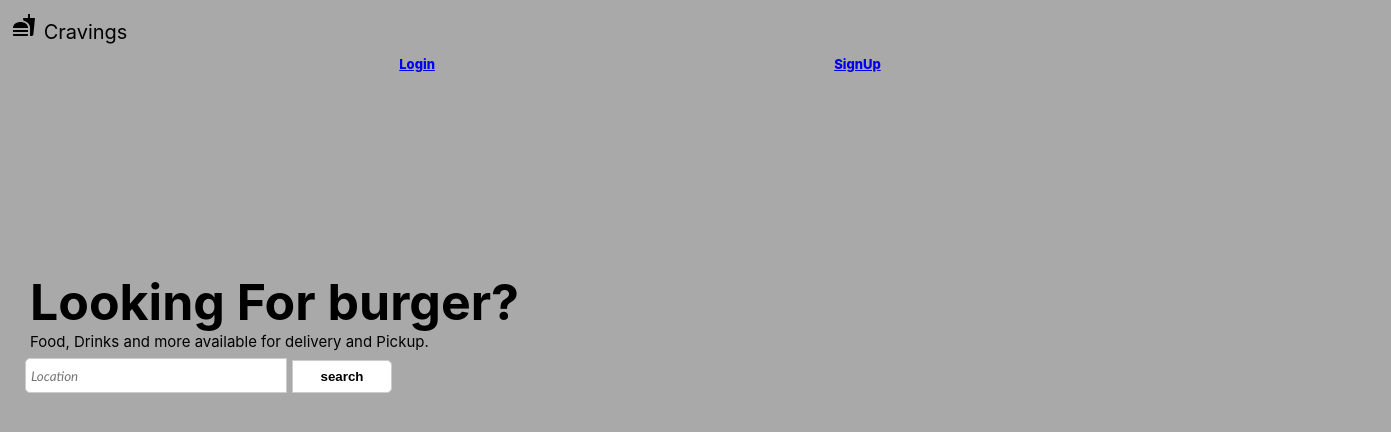
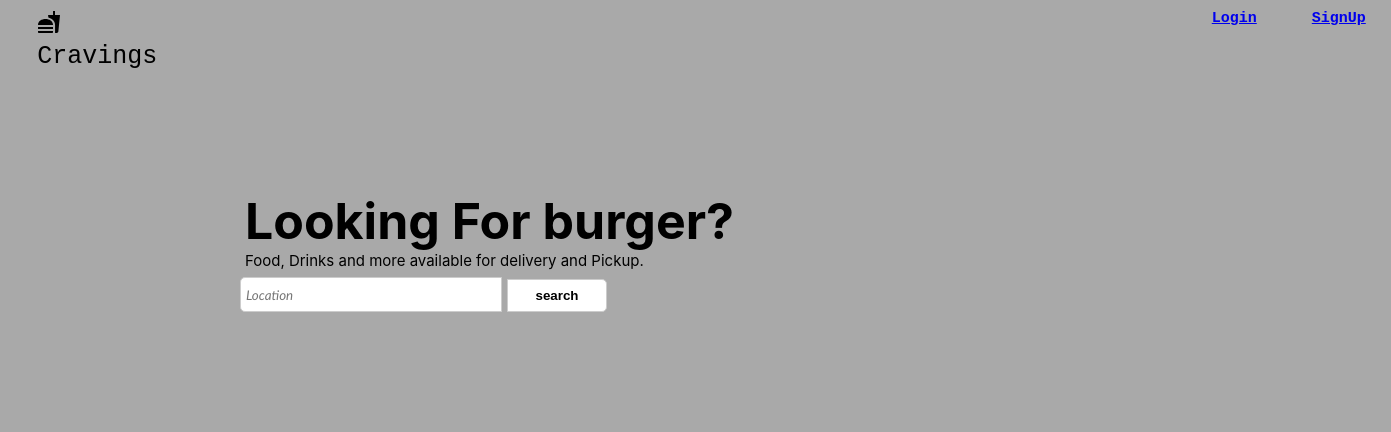
Before and after one commit to shivam2093/Craving, a React (Create React App) app in the folder cravings/: page / in a window 1280 px wide. Shown: the top 432 px of the page, 1391 px wide, since content can reach past the window. Built offline with nearby package versions, Linux system fonts and the light colour scheme.

Commit message:
update in CSS
Signed-off-by: shivam2093 <shivam.patel2093@yahoo.in>

```diff
--- a/cravings/public/index.html
+++ b/cravings/public/index.html
@@ -4,15 +4,13 @@
 <head>
   <meta charset="utf-8" />
   <meta name="viewport" content="width=device-width, initial-scale=1" />
+  <script src="https://unpkg.com/react@16/umd/react.production.min.js"></script>
+  <script src="https://unpkg.com/react-dom@16/umd/react-dom.production.min.js"></script>
 
   <meta name="viewport" content="width=device-width, initial-scale=1.0" />
   <meta http-equiv="X-UA-Compatible" content="ie=edge" />
   <style>
     /* Set the size of the div element that contains the map */
-
-    #root {
-      margin: 0px;
-    }
   </style>
 
   <title>React App</title>
--- a/cravings/src/App.js
+++ b/cravings/src/App.js
@@ -20,6 +20,7 @@ function App() {
           <Route exact path="/">
             <HeaderNav />
             <Search />
+
           </Route>
           <Route path="/login1">
             <h1> Login </h1>
--- a/cravings/src/HeaderNav.css
+++ b/cravings/src/HeaderNav.css
@@ -2,27 +2,45 @@
   margin-top: 5px;
   margin: 10px;
   font-size: 30px;
+
 }
 .Craving_logo{
 
-margin: 2px;
+margin-right: 270px;
 
 }
 
+.header{
+
+  position: sticky;
+  top: 0;
+  z-index: 100;
+}
+
 .mainappname {
-  width: 100px;
-  font-size: 20px;
+  display: inline;
+
+  font-size: 25px;
+  margin-right: 70%;
+  margin-left: 2%;
+  font-family: monospace;
 }
 
 .header__nav {
   display: flex;
   justify-content: space-evenly;
   font-size: 100px;
+  margin-left: 2px;
+
+
 }
 
 .header__optionline1 {
-  font-size: 13px;
+  font-size: 15px;
   font-weight: 800;
+  font-family: monospace;
+
+  margin-right: 25px;
 }
 
 .header__options {
@@ -34,3 +52,7 @@ margin: 2px;
   font-size: 13px;
   font-weight: 800;
 }
+.header__link{
+
+  margin-right: 30px;
+}
--- a/cravings/src/HeaderNav.js
+++ b/cravings/src/HeaderNav.js
@@ -7,12 +7,16 @@ function HeaderNav() {
   return (
     <nav className="header">
       <div className="appname">
+
+
+
+        <div className="header__nav">
+          <span className="mainappname">
             <img src={ReactLogo}
               alt="hey" className="Craving_logo" />
-        <span className="mainappname"> Cravings </span>
-      </div>
+         Cravings
+         </span>
 
-      <div className="header__nav">
           <Link to="/login1" className="header__link">
             <div className="header__options">
               <span className="header__optionline1"> Login </span>
@@ -24,6 +28,7 @@ function HeaderNav() {
             </div>
           </Link>
         </div>
+      </div>
     </nav>
   );
 }
--- a/cravings/src/Search.css
+++ b/cravings/src/Search.css
@@ -68,9 +68,10 @@ margin-left: 17px ;
 }
 
 .Search {
-  float: left;
-  margin-top: 200px;
-  margin-left: 30px;
+
+  margin-top: 120px;
+  margin-left: 245px;
+  margin-bottom: 200px;
   box-sizing: 100%;
 }
 
--- a/cravings/src/Search.js
+++ b/cravings/src/Search.js
@@ -67,7 +67,6 @@ class Search extends React.Component {
             <p>Food, Drinks and more available for delivery and Pickup.</p>
           </div>
           <div className="btnandtext">
-
             <input type="text" className="fontarr" placeholder="Location" value={this.state.userAddress}></input>
             <Switch>
 
```
Lines whose indentation alone changed are shown as unchanged.
